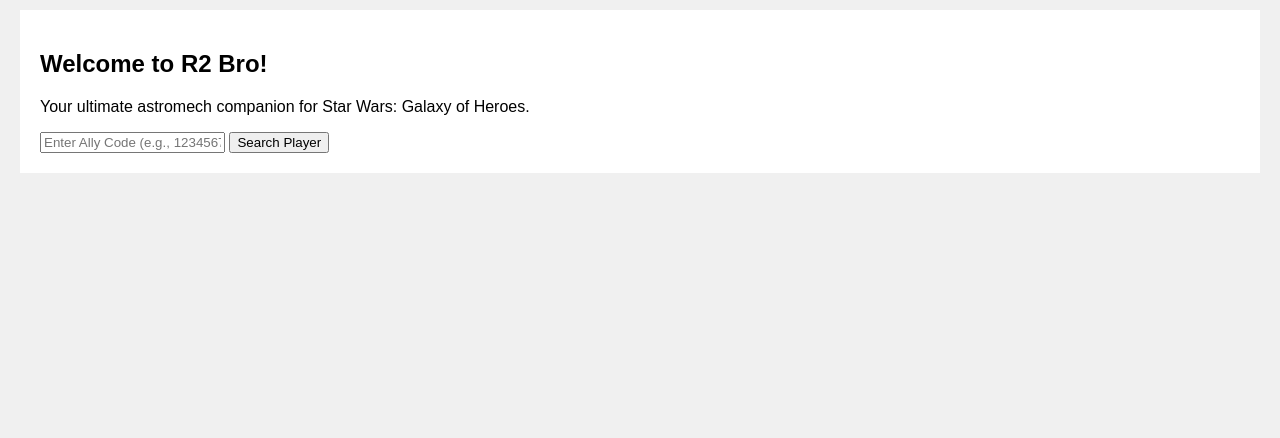
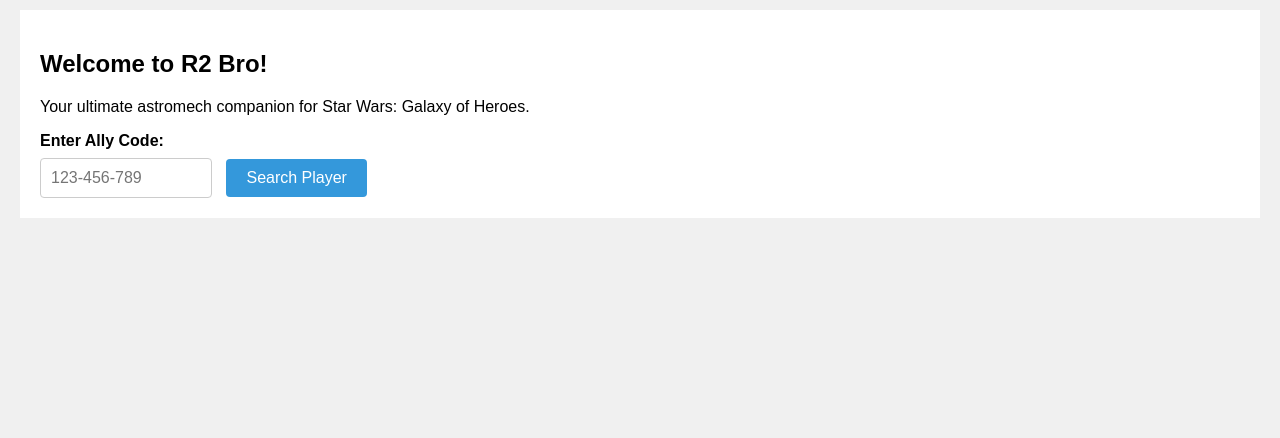
Before and after one commit to fngfok/R2-Bro, a Node server app: page / in a window 1280 px wide. Shown: the part 139-577 px from the top of the page. Run offline with Node 20, Linux system fonts and the light colour scheme.

Commit message:
🎨 Palette: Enhance player search with better feedback and accessibility
- Add visible <label> for ally code input (a11y)
- Support both dashes and spaces in ally code input (flexible UX)
- Implement loading state ('Searching...') on the primary action button
- Add hover/focus/disabled styles for better interactivity
- Update backend validation to handle spaces
- Document UX learnings in .jules/palette.md

Co-authored-by: fngfok <161884797+fngfok@users.noreply.github.com>

```diff
--- a/app.js
+++ b/app.js
@@ -18,8 +18,8 @@ app.use((req, res, next) => {
 // Helper for ally code validation
 function isValidAllyCode(allyCode) {
   if (typeof allyCode !== 'string') return false;
-  // Ally codes are 9-digit numbers, sometimes formatted with dashes (xxx-xxx-xxx)
-  const cleaned = allyCode.replace(/-/g, '');
+  // Ally codes are 9-digit numbers, sometimes formatted with dashes or spaces
+  const cleaned = allyCode.replace(/[- ]/g, '');
   return /^\d{9}$/.test(cleaned);
 }
 
--- a/public/css/style.css
+++ b/public/css/style.css
@@ -26,3 +26,20 @@ footer {
     bottom: 0;
     width: 100%;
 }
+
+.search-label { display: block; margin-bottom: 8px; font-weight: bold; }
+.search-input {
+    padding: 10px; border: 1px solid #ccc; border-radius: 4px;
+    font-size: 16px; margin-right: 10px; width: 150px;
+}
+.search-input:focus {
+    outline: none; border-color: #3498db; box-shadow: 0 0 5px rgba(52,152,219,0.5);
+}
+.search-button {
+    padding: 10px 20px; background-color: #3498db; color: white;
+    border: none; border-radius: 4px; cursor: pointer; font-size: 16px;
+    transition: background-color 0.3s ease;
+}
+.search-button:hover { background-color: #2980b9; }
+.search-button:focus { outline: 2px solid #2c3e50; outline-offset: 2px; }
+.search-button:disabled { background-color: #bdc3c7; cursor: not-allowed; }
--- a/public/js/script.js
+++ b/public/js/script.js
@@ -1 +1,12 @@
-console.log('R2 Bro scripts loaded.');
+document.addEventListener('DOMContentLoaded', () => {
+    const searchForm = document.getElementById('search-form');
+    if (searchForm) {
+        searchForm.addEventListener('submit', () => {
+            const submitButton = searchForm.querySelector('button[type="submit"]');
+            if (submitButton) {
+                submitButton.disabled = true;
+                submitButton.textContent = 'Searching...';
+            }
+        });
+    }
+});
--- a/views/index.ejs
+++ b/views/index.ejs
@@ -16,18 +16,20 @@
     <main>
         <h2>Welcome to R2 Bro!</h2>
         <p>Your ultimate astromech companion for Star Wars: Galaxy of Heroes.</p>
-        <form action="/player-search" method="POST">
+        <form id="search-form" action="/player-search" method="POST">
+            <label for="allyCode" class="search-label">Enter Ally Code:</label>
             <input
+                id="allyCode"
+                class="search-input"
                 type="text"
                 name="allyCode"
-                placeholder="Enter Ally Code (e.g., 123456789)"
+                placeholder="123-456-789"
                 required
                 inputmode="numeric"
-                pattern="[0-9]{9}"
+                pattern="[0-9]{3}[- ]?[0-9]{3}[- ]?[0-9]{3}"
                 title="Ally code must be 9 digits"
-                aria-label="Enter Ally Code"
             >
-            <button type="submit">Search Player</button>
+            <button class="search-button" type="submit">Search Player</button>
         </form>
     </main>
     <footer>
```
Also changed, not shown: .jules/palette.md (added).
